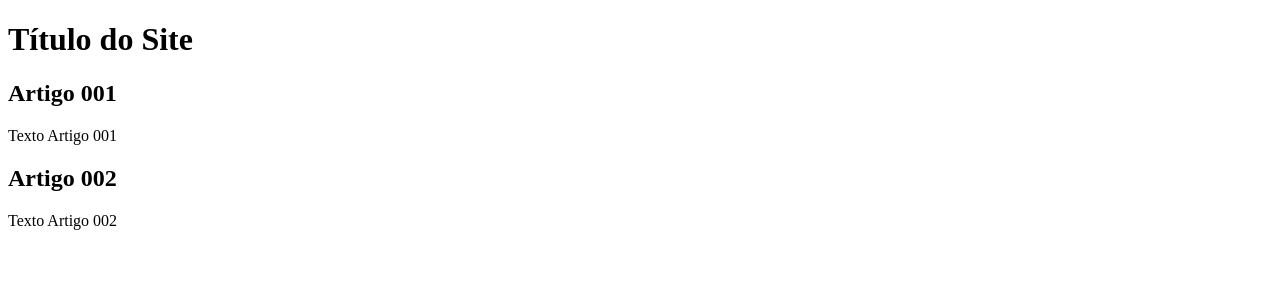
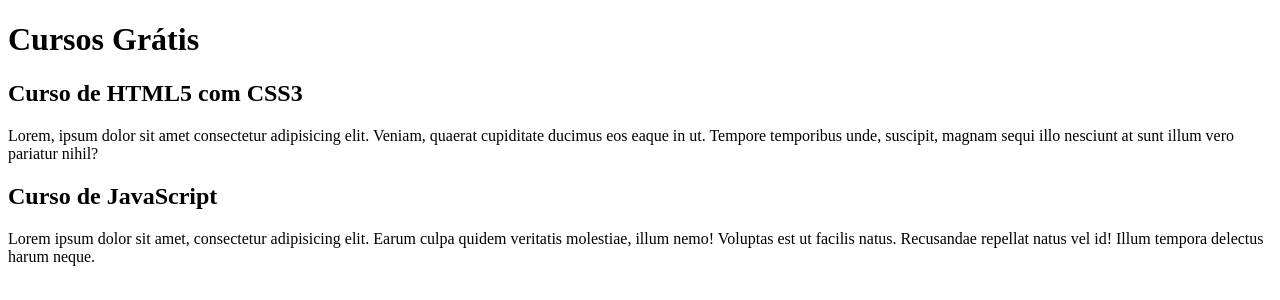
Before and after one commit to VitorGois/Ola-Mundo, a plain HTML site: page site-exemplo/index.html in a window 1280 px wide. Drawn offline with Linux system fonts and the light colour scheme.

Commit message:
start content

```diff
--- a/site-exemplo/index.html
+++ b/site-exemplo/index.html
@@ -8,15 +8,15 @@
 <body>
     <main>
         <header>
-            <h1>Título do Site</h1>
+            <h1>Cursos Grátis</h1>
         </header>
         <article>
-            <h2>Artigo 001</h2>
-            <p>Texto Artigo 001</p>
+            <h2>Curso de HTML5 com CSS3</h2>
+            <p>Lorem, ipsum dolor sit amet consectetur adipisicing elit. Veniam, quaerat cupiditate ducimus eos eaque in ut. Tempore temporibus unde, suscipit, magnam sequi illo nesciunt at sunt illum vero pariatur nihil?</p>
         </article>
         <article>
-            <h2>Artigo 002</h2>
-            <p>Texto Artigo 002</p>
+            <h2>Curso de JavaScript</h2>
+            <p>Lorem ipsum dolor sit amet, consectetur adipisicing elit. Earum culpa quidem veritatis molestiae, illum nemo! Voluptas est ut facilis natus. Recusandae repellat natus vel id! Illum tempora delectus harum neque.</p>
         </article>
     </main>
 </body>
```
